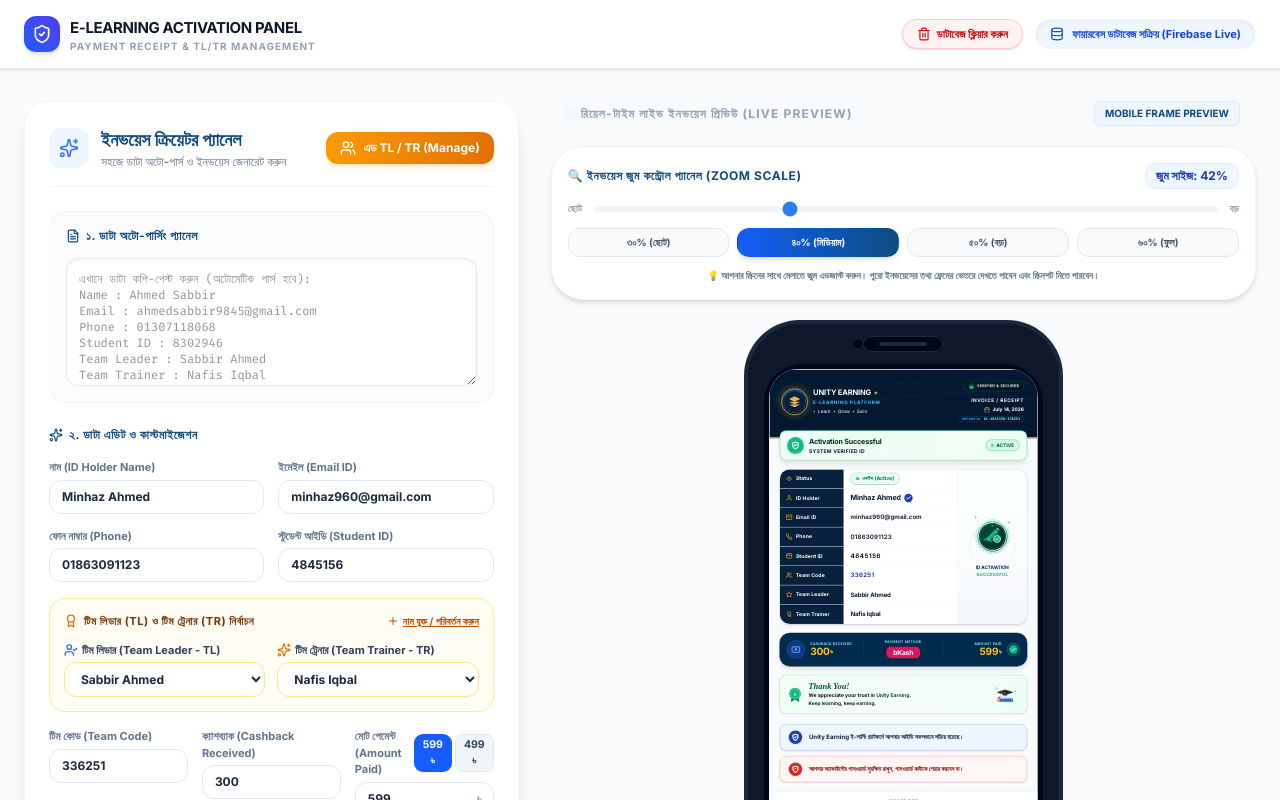
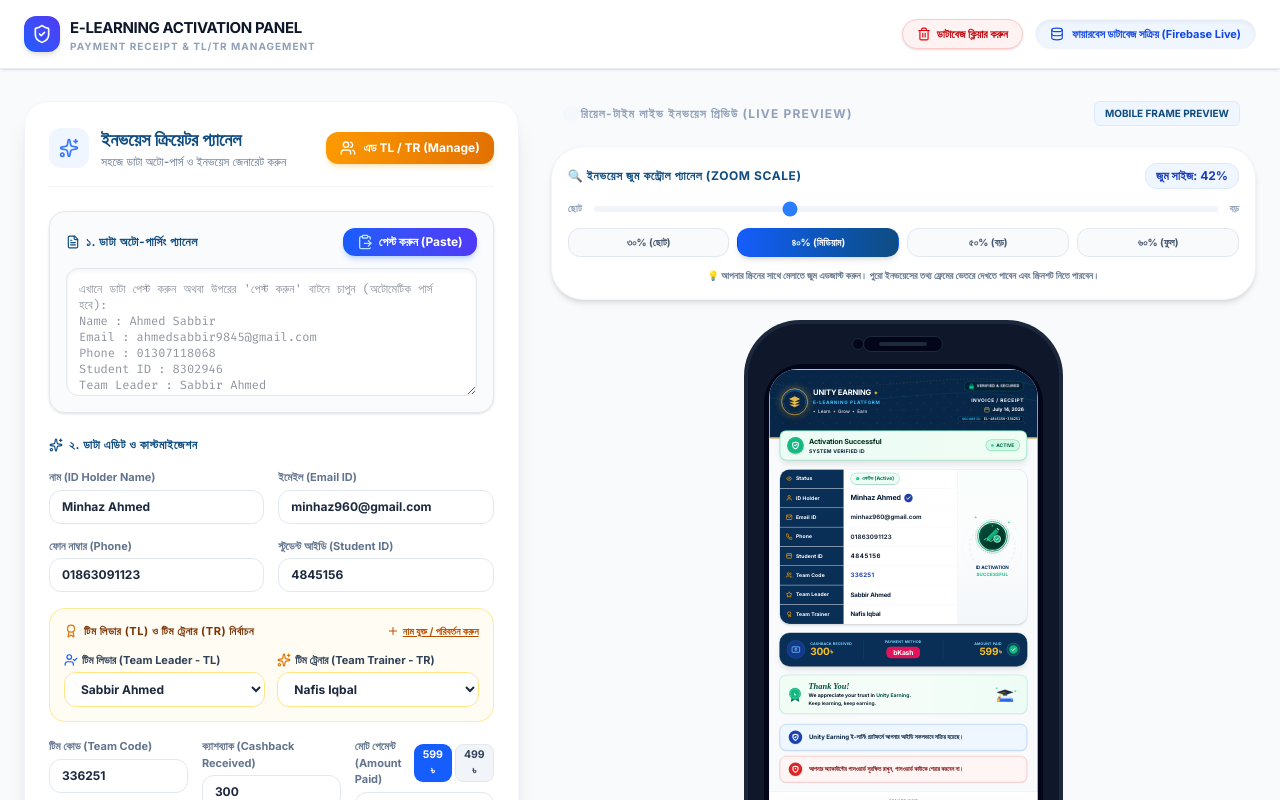
Before and after one commit to learninghubbd2126509574-ai/invoice, a React (Vite) app: page / in a window 1280 px wide. Shown: the top 800 px of the page. Built offline with nearby package versions, Linux system fonts and the light colour scheme; a web font is replaced by a local one.

Commit message:
feat: add clipboard support to AdminPanel
Enable clipboard permissions and implement one-click paste functionality in the AdminPanel for improved user workflow. Also refined the InvoicePreview header aesthetics.

```diff
--- a/metadata.json
+++ b/metadata.json
@@ -1,6 +1,6 @@
 {
   "name": "E-Learning Invoice Generator",
   "description": "Generate, verify and download highly polished, professional activation invoices and receipts with direct database verification.",
-  "requestFramePermissions": [],
+  "requestFramePermissions": ["clipboard-read", "clipboard-write"],
   "majorCapabilities": ["MAJOR_CAPABILITY_SERVER_SIDE_GEMINI_API"]
 }
--- a/src/components/AdminPanel.tsx
+++ b/src/components/AdminPanel.tsx
@@ -18,6 +18,7 @@
   X,
   Award,
   ExternalLink,
+  ClipboardPaste,
 } from "lucide-react";
 import { toPng } from "html-to-image";
 
@@ -44,6 +45,7 @@
   const [parseError, setParseError] = useState<string | null>(null);
   const [copied, setCopied] = useState(false);
   const [downloading, setDownloading] = useState(false);
+  const pasteTextareaRef = useRef<HTMLTextAreaElement>(null);
 
   // TL & TR Management Modal State
   const [showTlTrModal, setShowTlTrModal] = useState(false);
@@ -248,6 +250,39 @@
     }
   };
 
+  // One-click paste from clipboard
+  const handlePasteFromClipboard = async () => {
+    setParseError(null);
+    // Focus textarea immediately to prepare for paste
+    pasteTextareaRef.current?.focus();
+
+    if (navigator?.clipboard?.readText) {
+      try {
+        const text = await navigator.clipboard.readText();
+        if (text && text.trim()) {
+          handleTextChange(text);
+          return;
+        } else {
+          setParseError("ক্লিপবোর্ডে কোনো কপি করা টেক্সট পাওয়া যায়নি! আগে মেসেজ কপি করুন।");
+          return;
+        }
+      } catch {
+        // Fallback if browser Permissions-Policy restricts readText in iframe
+        setParseError("ব্রাউজার সিকিউরিটির কারণে বক্সে কার্সার সেট করা হয়েছে। বক্সে সরাসরি Ctrl+V বা মোবাইলে Paste চাপুন।");
+        return;
+      }
+    } else {
+      setParseError("বক্সে কার্সার সেট করা হয়েছে। দয়া করে সরাসরি পেস্ট (Ctrl+V) করুন।");
+    }
+  };
+
+  // Clear parsed textarea
+  const handleClearPasteText = () => {
+    setPasteText("");
+    setParseSuccess(false);
+    setParseError(null);
+  };
+
   // Convert File to Base64 helper
   const fileToBase64 = (file: File): Promise<string> => {
     return new Promise((resolve, reject) => {
@@ -350,14 +385,42 @@
       </div>
 
       {/* 1. AUTO-PARSE TEXT ZONE */}
-      <div className="flex flex-col gap-3.5 bg-slate-50/70 p-4 rounded-2xl border border-slate-100">
-        <span className="text-xs font-black text-[#0F4C81] uppercase tracking-wider flex items-center gap-1.5">
-          <FileText className="w-3.5 h-3.5" />
-          ১. ডাটা অটো-পার্সিং প্যানেল
-        </span>
+      <div className="flex flex-col gap-3 bg-slate-50/70 p-4 rounded-2xl border border-slate-200 shadow-sm">
+        <div className="flex flex-wrap items-center justify-between gap-2">
+          <span className="text-xs font-black text-[#0F4C81] uppercase tracking-wider flex items-center gap-1.5">
+            <FileText className="w-3.5 h-3.5" />
+            ১. ডাটা অটো-পার্সিং প্যানেল
+          </span>
+
+          <div className="flex items-center gap-2">
+            {pasteText && (
+              <button
+                type="button"
+                onClick={handleClearPasteText}
+                className="text-[11px] font-bold text-slate-500 hover:text-red-600 bg-white hover:bg-red-50 border border-slate-200 hover:border-red-200 px-2.5 py-1.5 rounded-lg transition active:scale-95 cursor-pointer flex items-center gap-1"
+                title="বক্স পরিষ্কার করুন"
+              >
+                <X className="w-3.5 h-3.5" />
+                মুছুন
+              </button>
+            )}
+
+            {/* Prominent One-Click Paste Button */}
+            <button
+              type="button"
+              onClick={handlePasteFromClipboard}
+              className="flex items-center gap-1.5 bg-gradient-to-r from-blue-600 to-indigo-600 hover:from-blue-700 hover:to-indigo-700 text-white px-3.5 py-1.5 rounded-xl text-xs font-black shadow-md shadow-blue-500/25 active:scale-95 transition cursor-pointer"
+              title="ক্লিপবোর্ডে কপি করা টেক্সট অটো পেস্ট করুন"
+            >
+              <ClipboardPaste className="w-4 h-4 text-sky-200" />
+              <span>পেস্ট করুন (Paste)</span>
+            </button>
+          </div>
+        </div>
 
         <textarea
-          placeholder="এখানে ডাটা কপি-পেস্ট করুন (অটোমেটিক পার্স হবে):&#10;Name : Ahmed Sabbir&#10;Email : ahmedsabbir9845@gmail.com&#10;Phone : 01307118068&#10;Student ID : 8302946&#10;Team Leader : Sabbir Ahmed&#10;Team Trainer : Nafis Iqbal"
+          ref={pasteTextareaRef}
+          placeholder="এখানে ডাটা পেস্ট করুন অথবা উপরের 'পেস্ট করুন' বাটনে চাপুন (অটোমেটিক পার্স হবে):&#10;Name : Ahmed Sabbir&#10;Email : ahmedsabbir9845@gmail.com&#10;Phone : 01307118068&#10;Student ID : 8302946&#10;Team Leader : Sabbir Ahmed&#10;Team Trainer : Nafis Iqbal"
           value={pasteText}
           onChange={(e) => handleTextChange(e.target.value)}
           className="w-full h-32 bg-white border border-slate-200 rounded-xl p-3 text-xs font-mono focus:outline-none focus:ring-2 focus:ring-blue-500/20 focus:border-blue-500 shadow-inner"
--- a/src/components/InvoicePreview.tsx
+++ b/src/components/InvoicePreview.tsx
@@ -44,19 +44,19 @@
       style={{ minHeight: "1120px" }}
     >
       {/* 1. TOP HEADER BANNER */}
-      <div className="relative bg-[#041931] pt-7 pb-9 pl-7 pr-7 text-white border-b-4 border-[#C59B3F] rounded-t-[2rem] overflow-hidden">
+      <div className="relative bg-[#072648] pt-7 pb-9 pl-7 pr-7 text-white border-b-4 border-[#C59B3F] rounded-t-[2rem] overflow-hidden">
         {/* Luxury Micro Pattern Overlay */}
-        <div className="absolute inset-0 pointer-events-none opacity-20">
+        <div className="absolute inset-0 pointer-events-none opacity-25">
           <svg className="w-full h-full" xmlns="http://www.w3.org/2000/svg">
             <defs>
               <pattern id="header-luxury-pattern" width="32" height="32" patternUnits="userSpaceOnUse">
                 {/* Micro tech/luxury grid with diamond & dot accents */}
-                <path d="M 32 0 L 0 32 M 0 0 L 32 32" fill="none" stroke="#C59B3F" strokeWidth="0.5" strokeOpacity="0.4" />
-                <circle cx="16" cy="16" r="1" fill="#38BDF8" fillOpacity="0.6" />
-                <circle cx="0" cy="0" r="1.2" fill="#E5B84B" fillOpacity="0.8" />
-                <circle cx="32" cy="0" r="1.2" fill="#E5B84B" fillOpacity="0.8" />
-                <circle cx="0" cy="32" r="1.2" fill="#E5B84B" fillOpacity="0.8" />
-                <circle cx="32" cy="32" r="1.2" fill="#E5B84B" fillOpacity="0.8" />
+                <path d="M 32 0 L 0 32 M 0 0 L 32 32" fill="none" stroke="#C59B3F" strokeWidth="0.5" strokeOpacity="0.45" />
+                <circle cx="16" cy="16" r="1.2" fill="#38BDF8" fillOpacity="0.7" />
+                <circle cx="0" cy="0" r="1.3" fill="#E5B84B" fillOpacity="0.85" />
+                <circle cx="32" cy="0" r="1.3" fill="#E5B84B" fillOpacity="0.85" />
+                <circle cx="0" cy="32" r="1.3" fill="#E5B84B" fillOpacity="0.85" />
+                <circle cx="32" cy="32" r="1.3" fill="#E5B84B" fillOpacity="0.85" />
               </pattern>
             </defs>
             <rect width="100%" height="100%" fill="url(#header-luxury-pattern)" />
@@ -64,11 +64,11 @@
         </div>
 
         {/* Elegant Subtle Security Wave Lines across entire header */}
-        <div className="absolute inset-0 pointer-events-none opacity-25">
+        <div className="absolute inset-0 pointer-events-none opacity-30">
           <svg viewBox="0 0 640 180" className="w-full h-full" preserveAspectRatio="none">
-            <path d="M 0 35 C 160 85, 480 -15, 640 45" fill="none" stroke="#C59B3F" strokeWidth="1" strokeDasharray="4 4" />
-            <path d="M 0 75 C 200 120, 440 20, 640 85" fill="none" stroke="#38BDF8" strokeWidth="1" strokeOpacity="0.6" />
-            <path d="M 0 115 C 220 150, 420 60, 640 125" fill="none" stroke="#C59B3F" strokeWidth="0.8" strokeDasharray="2 4" strokeOpacity="0.5" />
+            <path d="M 0 35 C 160 85, 480 -15, 640 45" fill="none" stroke="#C59B3F" strokeWidth="1.2" strokeDasharray="4 4" />
+            <path d="M 0 75 C 200 120, 440 20, 640 85" fill="none" stroke="#38BDF8" strokeWidth="1.1" strokeOpacity="0.7" />
+            <path d="M 0 115 C 220 150, 420 60, 640 125" fill="none" stroke="#C59B3F" strokeWidth="0.9" strokeDasharray="2 4" strokeOpacity="0.6" />
           </svg>
         </div>
 
@@ -83,8 +83,8 @@
                   <img src={logoUrl} alt="Custom Logo" className="w-full h-full object-contain" referrerPolicy="no-referrer" />
                 </div>
               ) : (
-                <div className="relative w-16 h-16 rounded-full bg-gradient-to-b from-[#0F4C81] via-[#092B4D] to-[#04162B] border-2 border-[#C59B3F] flex items-center justify-center shadow-xl p-1">
-                  <div className="w-full h-full rounded-full border border-dashed border-[#C59B3F]/80 flex items-center justify-center bg-[#07203D]">
+                <div className="relative w-16 h-16 rounded-full bg-gradient-to-b from-[#0F4A80] via-[#0A3863] to-[#05213D] border-2 border-[#C59B3F] flex items-center justify-center shadow-xl p-1">
+                  <div className="w-full h-full rounded-full border border-dashed border-[#C59B3F]/80 flex items-center justify-center bg-[#072648]">
                     <svg viewBox="0 0 24 24" className="w-8 h-8 text-[#E5B84B] fill-current drop-shadow-md">
                       <path d="M12 2L2 7l10 5 10-5-10-5zM2 17l10 5 10-5M2 12l10 5 10-5" />
                     </svg>
@@ -118,7 +118,7 @@
           {/* Right Block: Verified Badge & Invoice Receipt Details - Fully padded & protected against clipping */}
           <div className="flex flex-col items-end text-right flex-shrink-0 max-w-[210px] pr-1">
             {/* Top Pill Badge: VERIFIED & SECURED */}
-            <div className="flex items-center gap-1.5 bg-[#031326]/95 border border-emerald-500/50 px-2.5 py-1 rounded-full shadow-md backdrop-blur-sm">
+            <div className="flex items-center gap-1.5 bg-[#051E38]/95 border border-emerald-500/50 px-2.5 py-1 rounded-full shadow-md backdrop-blur-sm">
               <svg viewBox="0 0 24 24" className="w-3.5 h-3.5 text-emerald-400 fill-emerald-400 flex-shrink-0">
                 <rect x="3" y="11" width="18" height="11" rx="2" ry="2" />
                 <path d="M7 11V7a5 5 0 0110 0v4" fill="none" stroke="currentColor" strokeWidth="2.5" />
@@ -146,7 +146,7 @@
               </span>
 
               {/* Secure ID pill */}
-              <div className="mt-1.5 flex items-center gap-1.5 bg-[#031326]/95 px-2 py-0.5 rounded-md border border-sky-400/30 shadow-inner whitespace-nowrap">
+              <div className="mt-1.5 flex items-center gap-1.5 bg-[#051E38]/95 px-2 py-0.5 rounded-md border border-sky-400/30 shadow-inner whitespace-nowrap">
                 <span className="text-[7.5px] text-[#38BDF8] font-black tracking-wider uppercase leading-none">
                   SECURE ID:
                 </span>
@@ -193,7 +193,7 @@
           <div className="w-[72%] flex flex-col border-r border-slate-200">
             {/* Row 1: Status */}
             <div className="flex min-h-[46px] border-b border-slate-200">
-              <div className="w-[36%] bg-[#06203D] px-3.5 py-2.5 flex items-center gap-2 text-white border-r border-white/10">
+              <div className="w-[36%] bg-[#092F56] px-3.5 py-2.5 flex items-center gap-2 text-white border-r border-white/10">
                 <svg viewBox="0 0 24 24" className="w-4 h-4 text-[#F59E0B] fill-none stroke-current" strokeWidth="2.5">
                   <path d="M9 12l2 2 4-4" strokeLinecap="round" strokeLinejoin="round" />
                   <path d="M21 12c0 1.2-4.03 6-9 6s-9-4.8-9-6c0-1.2 4.03-6 9-6s9 4.8 9 6z" />
@@ -210,7 +210,7 @@
 
             {/* Row 2: ID Holder (Name) */}
             <div className="flex min-h-[46px] border-b border-slate-200">
-              <div className="w-[36%] bg-[#06203D] px-3.5 py-2.5 flex items-center gap-2 text-white border-r border-white/10">
+              <div className="w-[36%] bg-[#092F56] px-3.5 py-2.5 flex items-center gap-2 text-white border-r border-white/10">
                 <svg viewBox="0 0 24 24" className="w-4 h-4 text-[#F59E0B] fill-none stroke-current" strokeWidth="2.5">
                   <path d="M20 21v-2a4 4 0 00-4-4H8a4 4 0 00-4 4v2" />
                   <circle cx="12" cy="7" r="4" />
@@ -229,7 +229,7 @@
 
             {/* Row 3: Email */}
             <div className="flex min-h-[46px] border-b border-slate-200">
-              <div className="w-[36%] bg-[#06203D] px-3.5 py-2.5 flex items-center gap-2 text-white border-r border-white/10">
+              <div className="w-[36%] bg-[#092F56] px-3.5 py-2.5 flex items-center gap-2 text-white border-r border-white/10">
                 <svg viewBox="0 0 24 24" className="w-4 h-4 text-[#F59E0B] fill-none stroke-current" strokeWidth="2.5">
                   <path d="M4 4h16c1.1 0 2 .9 2 2v12c0 1.1-.9 2-2 2H4c-1.1 0-2-.9-2-2V6c0-1.1.9-2 2-2z" />
                   <polyline points="22,6 12,13 2,6" />
@@ -243,7 +243,7 @@
 
             {/* Row 4: Phone */}
             <div className="flex min-h-[46px] border-b border-slate-200">
-              <div className="w-[36%] bg-[#06203D] px-3.5 py-2.5 flex items-center gap-2 text-white border-r border-white/10">
+              <div className="w-[36%] bg-[#092F56] px-3.5 py-2.5 flex items-center gap-2 text-white border-r border-white/10">
                 <svg viewBox="0 0 24 24" className="w-4 h-4 text-[#F59E0B] fill-none stroke-current" strokeWidth="2.5">
                   <path d="M22 16.92v3a2 2 0 01-2.18 2 19.79 19.79 0 01-8.63-3.07 19.5 19.5 0 01-6-6 19.79 19.79 0 01-3.07-8.67A2 2 0 014.11 2h3a2 2 0 012 1.72 12.84 12.84 0 00.7 2.81 2 2 0 01-.45 2.11L8.09 9.91a16 16 0 006 6l1.27-1.27a2 2 0 012.11-.45 12.84 12.84 0 002.81.7A2 2 0 0122 16.92z" />
                 </svg>
@@ -256,7 +256,7 @@
 
             {/* Row 5: Student ID */}
             <div className="flex min-h-[46px] border-b border-slate-200">
-              <div className="w-[36%] bg-[#06203D] px-3.5 py-2.5 flex items-center gap-2 text-white border-r border-white/10">
+              <div className="w-[36%] bg-[#092F56] px-3.5 py-2.5 flex items-center gap-2 text-white border-r border-white/10">
                 <svg viewBox="0 0 24 24" className="w-4 h-4 text-[#F59E0B] fill-none stroke-current" strokeWidth="2.5">
                   <rect x="3" y="4" width="18" height="16" rx="2" ry="2" />
                   <line x1="16" y1="2" x2="16" y2="4" />
@@ -272,7 +272,7 @@
 
             {/* Row 6: Team Code */}
             <div className="flex min-h-[46px] border-b border-slate-200">
-              <div className="w-[36%] bg-[#06203D] px-3.5 py-2.5 flex items-center gap-2 text-white border-r border-white/10">
+              <div className="w-[36%] bg-[#092F56] px-3.5 py-2.5 flex items-center gap-2 text-white border-r border-white/10">
                 <svg viewBox="0 0 24 24" className="w-4 h-4 text-[#F59E0B] fill-none stroke-current" strokeWidth="2.5">
                   <path d="M17 21v-2a4 4 0 00-4-4H5a4 4 0 00-4 4v2" />
                   <circle cx="9" cy="7" r="4" />
@@ -288,7 +288,7 @@
 
             {/* Row 7: Team Leader (TL) */}
             <div className="flex min-h-[46px] border-b border-slate-200">
-              <div className="w-[36%] bg-[#06203D] px-3.5 py-2.5 flex items-center gap-2 text-white border-r border-white/10">
+              <div className="w-[36%] bg-[#092F56] px-3.5 py-2.5 flex items-center gap-2 text-white border-r border-white/10">
                 <svg viewBox="0 0 24 24" className="w-4 h-4 text-[#F59E0B] fill-none stroke-current" strokeWidth="2.5">
                   <polygon points="12 2 15.09 8.26 22 9.27 17 14.14 18.18 21.02 12 17.77 5.82 21.02 7 14.14 2 9.27 8.91 8.26 12 2" />
                 </svg>
@@ -301,7 +301,7 @@
 
             {/* Row 8: Team Trainer (TR) */}
             <div className="flex min-h-[46px]">
-              <div className="w-[36%] bg-[#06203D] px-3.5 py-2.5 flex items-center gap-2 text-white border-r border-white/10">
+              <div className="w-[36%] bg-[#092F56] px-3.5 py-2.5 flex items-center gap-2 text-white border-r border-white/10">
                 <svg viewBox="0 0 24 24" className="w-4 h-4 text-[#F59E0B] fill-none stroke-current" strokeWidth="2.5">
                   <path d="M12 15l-2 5l4-2l4 2l-2-5" />
                   <circle cx="12" cy="9" r="6" />
@@ -392,9 +392,9 @@
         </div>
 
         {/* 4. FINANCIAL SUMMARY PANEL (Cashback, Payment Method, Amount Paid) */}
-        <div className="bg-[#002B4D] rounded-[1.5rem] p-4 flex items-center text-white shadow-lg border border-[#001D36]">
+        <div className="bg-[#092F56] rounded-[1.5rem] p-4 flex items-center text-white shadow-lg border border-[#062444]">
           {/* Column 1: Cashback */}
-          <div className="w-[33%] flex items-center gap-3 border-r border-[#1E3A5F] pr-2">
+          <div className="w-[33%] flex items-center gap-3 border-r border-[#1B446F] pr-2">
             <div className="w-11 h-11 rounded-full bg-[#1E40AF]/60 border border-sky-400/30 flex items-center justify-center shadow-inner">
               <svg viewBox="0 0 24 24" className="w-5.5 h-5.5 text-sky-300 fill-none stroke-current" strokeWidth="2">
                 <rect x="2" y="5" width="20" height="14" rx="2" ry="2" />
@@ -413,7 +413,7 @@
           </div>
 
           {/* Column 2: Payment Method */}
-          <div className="w-[34%] flex flex-col items-center border-r border-[#1E3A5F] px-2 text-center">
+          <div className="w-[34%] flex flex-col items-center border-r border-[#1B446F] px-2 text-center">
             <span className="text-[#7DD3FC] text-[8.5px] font-extrabold tracking-wider uppercase mb-1.5 leading-none">
               PAYMENT METHOD
             </span>
@@ -620,7 +620,7 @@
       </div>
 
       {/* 8. BOTTOM FOOTER STRIP */}
-      <div className="bg-[#011C30] text-slate-400 py-2 px-6 flex justify-between items-center text-[9px] rounded-b-[2rem]">
+      <div className="bg-[#061F38] text-slate-300 py-2 px-6 flex justify-between items-center text-[9px] rounded-b-[2rem]">
         <div className="flex items-center gap-1">
           <svg viewBox="0 0 24 24" className="w-3 h-3 text-[#C59B3F] fill-current">
             <path d="M12 2L2 7l10 5 10-5-10-5z" />
```
